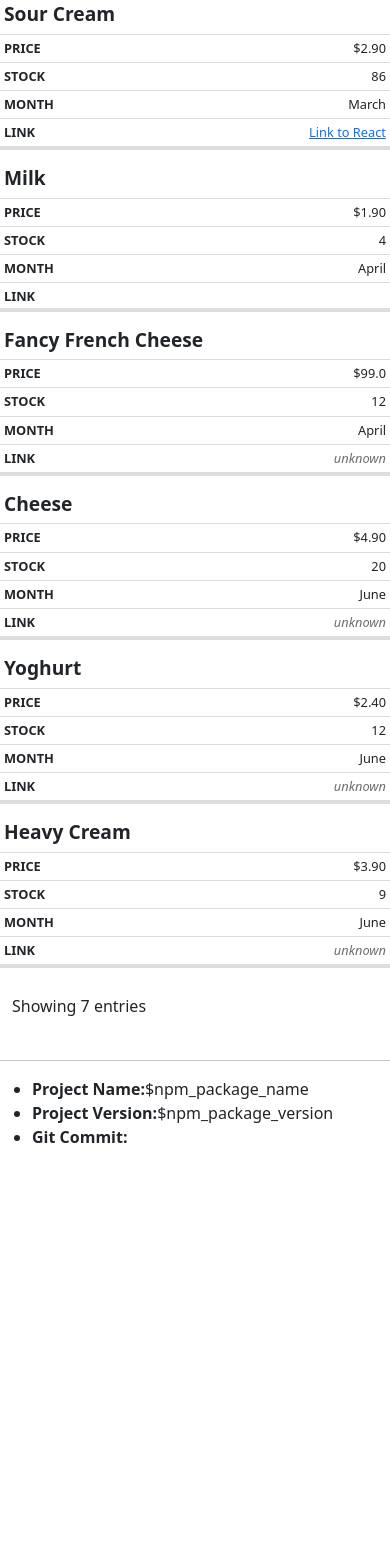
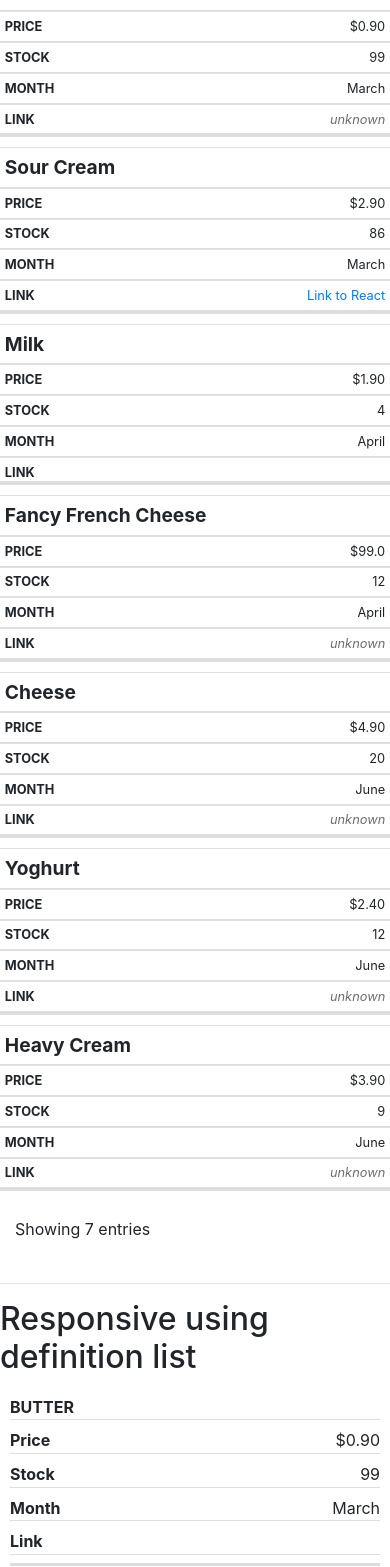
Before and after one commit to mydobie/sortTable, a React (Create React App) app: page / in a window 390 px wide. Shown: the part 381-1948 px from the top of the page. Before the commit the page ends 1546 px from the top, so only its background shows below. Built offline with nearby package versions, Linux system fonts and the light colour scheme.

Commit message:
Add def list as responsive option

```diff
--- a/public/index.html
+++ b/public/index.html
@@ -4,14 +4,6 @@
     <meta charset="utf-8" />
 
     <meta name="viewport" content="width=device-width, initial-scale=1" />
-    <!-- <link
-      href="https://cdn.jsdelivr.net/npm/bootstrap@4.6.0/dist/css/bootstrap.min.css"
-      rel="stylesheet"
-    /> -->
-    <link
-      href="https://cdn.jsdelivr.net/npm/bootstrap@5.0.1/dist/css/bootstrap.min.css"
-      rel="stylesheet"
-    />
 
     <title>React App</title>
   </head>
--- a/src/App.tsx
+++ b/src/App.tsx
@@ -3,6 +3,8 @@ import SortTable, {
   tableDataType,
   headerDataType,
 } from './Components/SortTable';
+import '../node_modules/bootstrap/dist/css/bootstrap.min.css';
+import { devDependencies } from '../package.json';
 
 function App() {
   const headers: headerDataType[] = [
@@ -96,7 +98,9 @@ function App() {
         }}
       />
       <h1>Sample Filtering and Sorting Table</h1>
+      <h2>Responsive using modified CSS</h2>
       <SortTable
+        id='sampleTable1'
         tableData={data}
         headers={headers}
         initialSort='month'
@@ -108,21 +112,35 @@ function App() {
         defaultToAll
         isResponsive
         emptyCellClassName='emptyCell'
-        // headerClassName='table-dark'
+      />
+      <hr />
+      <h2>Responsive using definition list</h2>
+      <SortTable
+        id='sampleTable2'
+        tableData={data}
+        headers={headers}
+        initialSort='month'
+        caption='Store inventory'
+        tableClassName='table-hover table-sm'
+        isResponsiveList
       />
       <hr />
       <ul>
         <li>
-          <strong>Project Name:</strong>
+          <strong>Project Name: </strong>
           {process.env.REACT_APP_NAME}
         </li>
         <li>
-          <strong>Project Version:</strong>
+          <strong>Project Version: </strong>
           {process.env.REACT_APP_VERSION}
         </li>
         <li>
-          <strong>Git Commit:</strong>
+          <strong>Git Commit: </strong>
           {process.env.REACT_APP_GIT_SHA}
+        </li>
+        <li>
+          <strong>Bootstrap Version: </strong>
+          {devDependencies.bootstrap}
         </li>
       </ul>
     </div>
--- /dev/null
+++ b/src/Components/List.tsx
@@ -0,0 +1,38 @@
+import React from 'react';
+import { headerDataType, tableDataType } from './SortTable';
+
+type listProps = {
+  headers: headerDataType[];
+  tableData: tableDataType[];
+};
+
+const ListRow = (props: {
+  header: headerDataType;
+  tableData: tableDataType;
+}) => {
+  const { header, tableData } = props;
+  return (
+    <>
+      <dt className='float-left float-start'>{header.name}</dt>
+      <dd>{tableData[header.key]}</dd>
+    </>
+  );
+};
+
+const List = (props: listProps) => {
+  const { headers, tableData } = props;
+
+  return (
+    <div data-sort-responsive-list>
+      {tableData.map((row) => (
+        <dl key={row.id}>
+          {headers.map((header) => (
+            <ListRow header={header} tableData={row} key={header.key} />
+          ))}
+        </dl>
+      ))}
+    </div>
+  );
+};
+
+export default List;
--- a/src/Components/SortTable.tsx
+++ b/src/Components/SortTable.tsx
@@ -1,4 +1,3 @@
-/* eslint-disable no-console */
 /* Component to create a sortable and filterable table
 Like a lightweight data tables (https://datatables.net/)
 */
@@ -8,6 +7,7 @@ import SortIcons from './SortIcons';
 import Pagination from './Pagination';
 import Filter from './Filter';
 import Loading from './Loading';
+import List from './List';
 import './responsive.css';
 
 export type tableDataType = {
@@ -49,6 +49,7 @@ interface Props {
   isLoading?: boolean;
   isLoadingMessage?: JSX.Element;
   isResponsive?: boolean;
+  isResponsiveList?: boolean;
   noDataMessage?: JSX.Element;
   showFilter?: boolean;
   showPagination?: boolean;
@@ -69,6 +70,7 @@ const SortTable = (props: Props): JSX.Element => {
     caseSensitiveFilter,
     id,
     isResponsive,
+    isResponsiveList,
     caption,
     tableClassName,
     headerClassName,
@@ -197,7 +199,7 @@ const SortTable = (props: Props): JSX.Element => {
   const buildHeaders = (
     <tr
       aria-rowindex={showPagination ? 1 : undefined}
-      role={isResponsive ? 'row' : undefined}
+      role={isResponsive && !isResponsiveList ? 'row' : undefined}
     >
       {headers.map((header) => (
         <th
@@ -206,7 +208,7 @@ const SortTable = (props: Props): JSX.Element => {
           aria-sort={setAriaSort(header.key)}
           style={header.style}
           className={header.className}
-          role={isResponsive ? 'columnheader' : undefined}
+          role={isResponsive && !isResponsiveList ? 'columnheader' : undefined}
         >
           {headerButton(header)}
         </th>
@@ -219,7 +221,7 @@ const SortTable = (props: Props): JSX.Element => {
     <tr
       key={rowData.id}
       aria-rowindex={showPagination ? rowData.rowindex : undefined}
-      role={isResponsive ? 'row' : undefined}
+      role={isResponsive && !isResponsiveList ? 'row' : undefined}
     >
       {headers.map((header) => {
         const data = dangerouslySetInnerHTML ? (
@@ -234,7 +236,7 @@ const SortTable = (props: Props): JSX.Element => {
               scope='row'
               key={`${rowData.id}${header.key}`}
               data-sorttable-data-cell
-              role={isResponsive ? 'rowheader' : undefined}
+              role={isResponsive && !isResponsiveList ? 'rowheader' : undefined}
               className={!data ? emptyCellClassName : undefined}
             >
               {data}
@@ -245,10 +247,10 @@ const SortTable = (props: Props): JSX.Element => {
           <td
             key={`${rowData.id}${header.key}`}
             data-sorttable-data-cell
-            role={isResponsive ? 'cell' : undefined}
+            role={isResponsive && !isResponsiveList ? 'cell' : undefined}
             className={!data ? emptyCellClassName : undefined}
           >
-            {isResponsive ? (
+            {isResponsive && !isResponsiveList ? (
               <span aria-hidden data-responsive-header>
                 {header.name}
               </span>
@@ -261,16 +263,15 @@ const SortTable = (props: Props): JSX.Element => {
   );
 
   /* ********************************* */
-  const buildData = () => {
-    const rows =
-      !showPagination || !maxNumber
-        ? tableDisplayRows.filter((row) => !row.hide)
-        : tableDisplayRows
-            .filter((row) => !row.hide)
-            .slice(startRow, startRow + maxNumber);
+  const displayRows = () =>
+    !showPagination || !maxNumber
+      ? tableDisplayRows.filter((row) => !row.hide)
+      : tableDisplayRows
+          .filter((row) => !row.hide)
+          .slice(startRow, startRow + maxNumber);
 
-    return rows.map((row) => buildDataRow(row));
-  };
+  /* ********************************* */
+  const buildData = () => displayRows().map((row) => buildDataRow(row));
 
   /* ********************************* */
   const filterRows = (event: React.ChangeEvent<HTMLInputElement>) => {
@@ -388,22 +389,32 @@ const SortTable = (props: Props): JSX.Element => {
           aria-rowcount={
             showPagination || showFilter ? tableDisplayRows.length : undefined
           }
-          data-sort-responsive={isResponsive ?? undefined}
-          role={isResponsive ? 'table' : undefined}
+          data-sort-responsive={
+            (isResponsive && !isResponsiveList) ?? undefined
+          }
+          data-sort-responsive-has-list={isResponsiveList ?? undefined}
+          role={isResponsive && !isResponsiveList ? 'table' : undefined}
         >
           {caption ? <caption>{caption}</caption> : null}
           <thead
             className={headerClassName}
-            role={isResponsive ? 'rowgroup' : undefined}
+            role={isResponsive && !isResponsiveList ? 'rowgroup' : undefined}
           >
             {buildHeaders}
           </thead>
           {!isLoading ? (
-            <tbody role={isResponsive ? 'rowgroup' : undefined}>
+            <tbody
+              role={isResponsive && !isResponsiveList ? 'rowgroup' : undefined}
+            >
               {buildData()}
             </tbody>
           ) : null}
         </table>
+
+        {isResponsiveList ? (
+          <List headers={headers} tableData={displayRows()} />
+        ) : null}
+
         {tableDisplayRows.findIndex((row) => !row.hide) === -1
           ? allFiltered
           : null}
--- a/src/Components/responsive.css
+++ b/src/Components/responsive.css
@@ -50,3 +50,39 @@ table[data-sort-responsive] td span[data-responsive-header] {
     min-height: 2em;
   }
 }
+
+/* ******************************* */
+
+div[data-sort-responsive-list] {
+  display: none;
+}
+
+@media screen and (max-width: 600px) {
+  table[data-sort-responsive-has-list] {
+    display: none;
+  }
+
+  div[data-sort-responsive-list] {
+    display: block;
+    width: 100%;
+    padding: 10px;
+  }
+
+  div[data-sort-responsive-list] dd {
+    text-align: right;
+    border-bottom: 1px solid #ddd;
+    min-height: 1.6em;
+  }
+  div[data-sort-responsive-list] dl {
+    border-bottom: 3px solid #ddd;
+  }
+  div[data-sort-responsive-list] dl dt:first-child {
+    position: absolute;
+    left: -999999px;
+  }
+  div[data-sort-responsive-list] dl dd:first-of-type {
+    font-weight: bold;
+    text-transform: uppercase;
+    text-align: left;
+  }
+}
--- a/src/Components/sortTable.scss
+++ /dev/null
@@ -1,28 +0,0 @@
-@keyframes spinner-border {
-  to {
-    transform: rotate(360deg);
-  }
-}
-
-.spinner-border {
-  display: inline-block;
-  width: 40px;
-  height: 40px;
-  vertical-align: text-bottom;
-  border: 4px solid #aaa;
-  border-right-color: transparent;
-  border-radius: 50%;
-  animation: spinner-border 0.75s linear infinite;
-}
-
-.sr-only {
-  position: absolute;
-  width: 1px;
-  height: 1px;
-  padding: 0;
-  margin: -1px;
-  overflow: hidden;
-  clip: rect(0, 0, 0, 0);
-  white-space: nowrap;
-  border: 0;
-}
```
Also changed, not shown: 1 other file (tests, documents, lock files or other folders).
